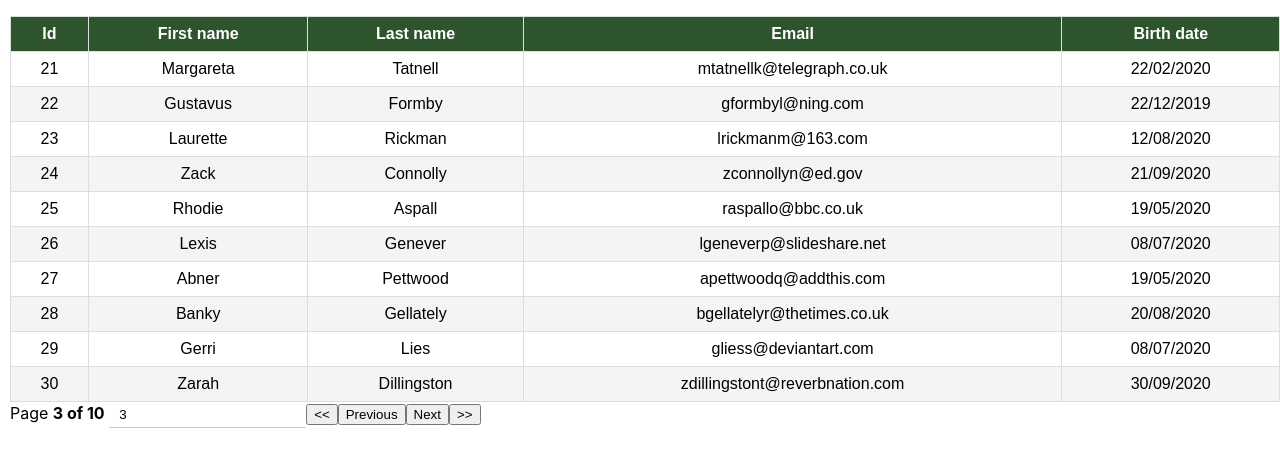
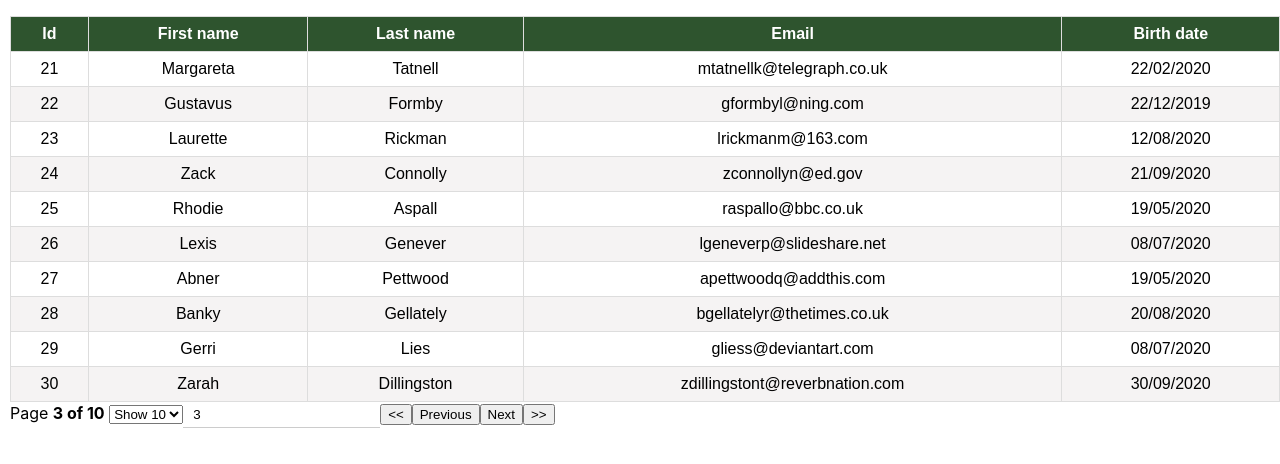
Before and after one commit to devlev1980/react-table-demo, a React (Create React App) app: page / in a window 1280 px wide. Shown: the top 464 px of the page. Built offline with nearby package versions, Linux system fonts and the light colour scheme.

Commit message:
add choose page size

```diff
--- a/src/components/React-Table/Pagination_table.js
+++ b/src/components/React-Table/Pagination_table.js
@@ -29,11 +29,12 @@ const PaginationTable = () => {
         state,
         gotoPage,
         pageCount,
+        setPageSize,
         prepareRow
     } = tableInstance;
 
 
-    const {pageIndex} = state;
+    const {pageIndex,pageSize} = state;
     return (
         <div>
             <table {...getTableProps()}>
@@ -73,6 +74,13 @@ const PaginationTable = () => {
                 Page {' '}
                 <strong> {pageIndex + 1} of {pageOptions.length}</strong> {' '}
             </span>
+            <select name="" id="" value={pageSize} onChange={(e)=> setPageSize(e.target.value)}>
+                {
+                    [10,25,50].map(pageSize=> (
+                        <option key={pageSize} value={pageSize}>Show {pageSize}</option>
+                    ))
+                }
+            </select>
             <span className="actions">
                 <span>
                     <input type="number"
```
